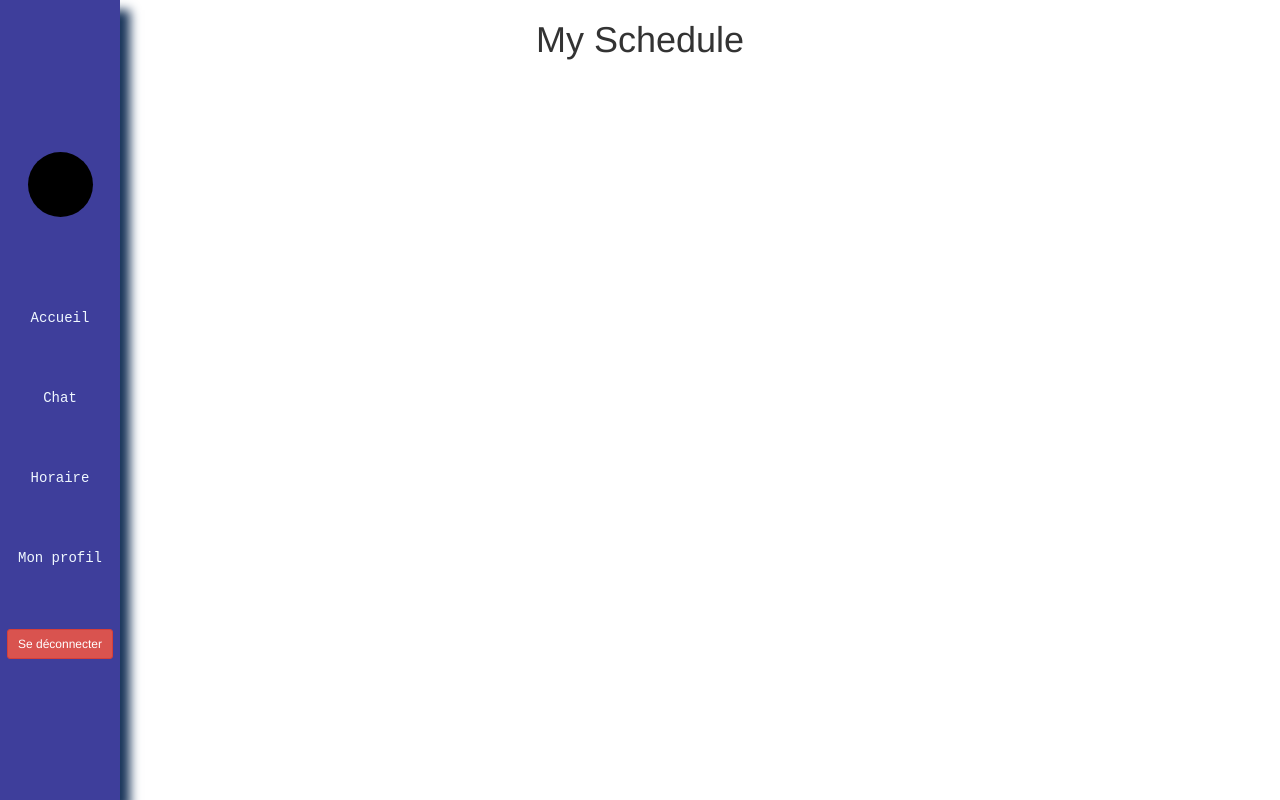
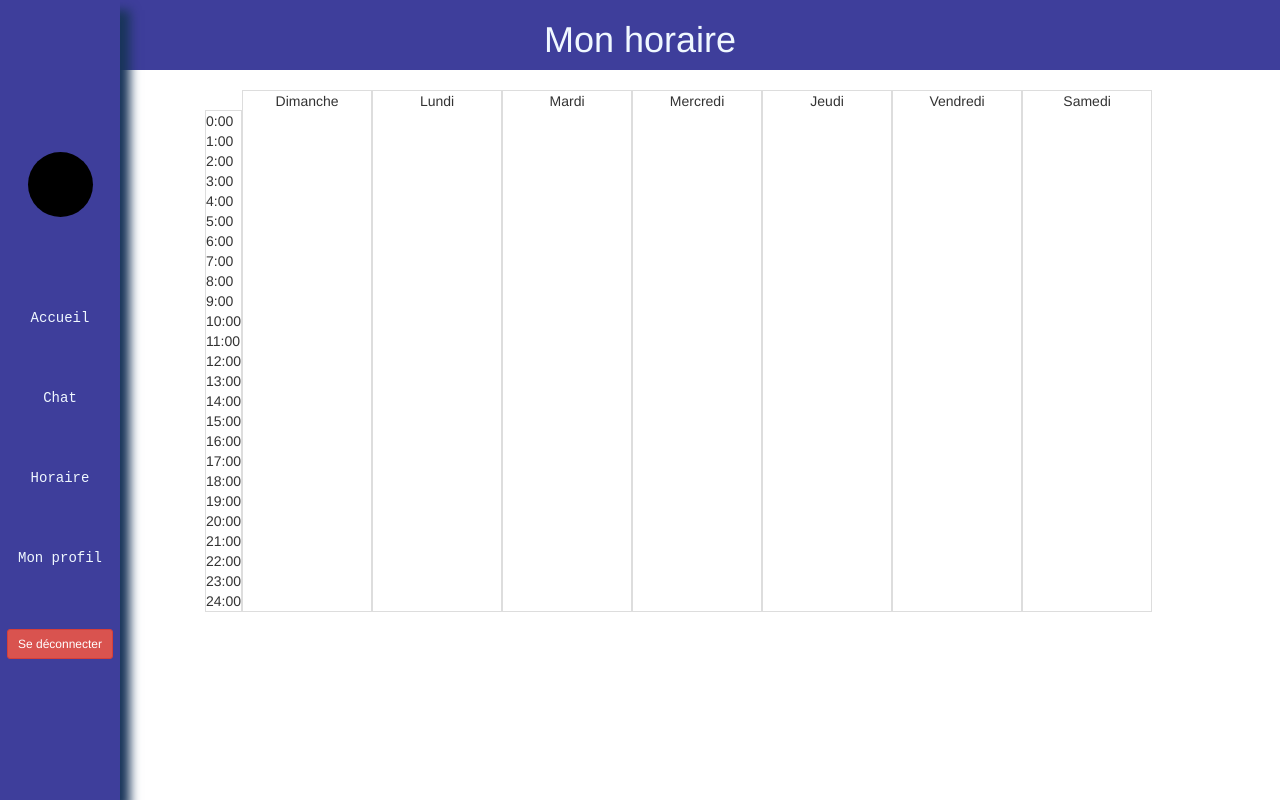
Before and after one commit to bourourou2301/eccip, a SvelteKit app in the folder eccip-app/: page /horaire in a window 1280 px wide. Built offline with nearby package versions, Linux system fonts and the light colour scheme.

Commit message:
Progres cadrage de la page horaire

```diff
--- a/eccip-app/package.json
+++ b/eccip-app/package.json
@@ -27,7 +27,7 @@
 		"svelte-check": "^3.6.0",
 		"tslib": "^2.4.1",
 		"typescript": "^5.0.0",
-		"vite": "^5.0.3"
+		"vite": "^5.1.5"
 	},
 	"type": "module",
 	"dependencies": {
--- a/eccip-app/src/routes/horaire/+page.svelte
+++ b/eccip-app/src/routes/horaire/+page.svelte
@@ -1,5 +1,71 @@
-<div class="container-fluid text-center">
-    <h1>My Schedule</h1>
+<div class="container-fluid text-center bg-haut">
+    <h1>Mon horaire</h1>
+</div>
+<div class="container-fluid text-center grille">
+    <div class="row text-center">
+        <div class="col-24 times"><div class="time-slot">0:00</div><!-- ce bloc contient les heures de travail-->
+        <div class="time-slot">1:00</div>
+        <div class="time-slot">2:00</div>
+        <div class="time-slot">3:00</div>
+        <div class="time-slot">4:00</div>
+        <div class="time-slot">5:00</div>
+        <div class="time-slot">6:00</div>
+        <div class="time-slot">7:00</div>
+        <div class="time-slot">8:00</div>
+        <div class="time-slot">9:00</div>
+        <div class="time-slot">10:00</div>
+        <div class="time-slot">11:00</div>
+        <div class="time-slot">12:00</div>
+        <div class="time-slot">13:00</div>
+        <div class="time-slot">14:00</div>
+        <div class="time-slot">15:00</div>
+        <div class="time-slot">16:00</div>
+        <div class="time-slot">17:00</div>
+        <div class="time-slot">18:00</div>
+        <div class="time-slot">19:00</div>
+        <div class="time-slot">20:00</div>
+        <div class="time-slot">21:00</div>
+        <div class="time-slot">22:00</div>
+        <div class="time-slot">23:00</div>
+        <div class="time-slot">24:00</div>
+    </div>
+        <!--Ici les journees de travail-->
+      <div class="col-2 day-header">Dimanche</div>
+      <div class="col-2 day-header">Lundi</div>
+      <div class="col-2 day-header">Mardi</div>
+      <div class="col-2 day-header">Mercredi</div>
+      <div class="col-2 day-header">Jeudi</div>
+      <div class="col-2 day-header">Vendredi</div>
+      <div class="col-2 day-header">Samedi</div>
+    </div>
 </div>
 <style>
+    .bg-haut {
+    background-color:rgb(62, 62, 155); ;
+    color: aliceblue;
+}
+.grille {
+    display: flex;
+        margin-left: 200px; /* Adjust margin to leave space for the navbar */
+        padding: 20px; /* Optional padding */
+    }
+
+    /* Set height of rows */
+    .row {
+        display: flex;
+        width: 100%;
+    }
+
+    /* Set width of columns */
+    .col-2 {
+    width: calc(100% / 8);
+    text-align: center;
+    border: 1px solid #ddd;
+    }
+    .col-24{
+        margin-top: 20px;
+    width: min-content +2px;
+    text-align: left;
+    border: 1px solid #ddd;
+    }
     </style>
```
Also changed, not shown: eccip-app/src/routes/chat/+page.svelte (+12 -2 lines), 1 other file (tests, documents, lock files or other folders).
